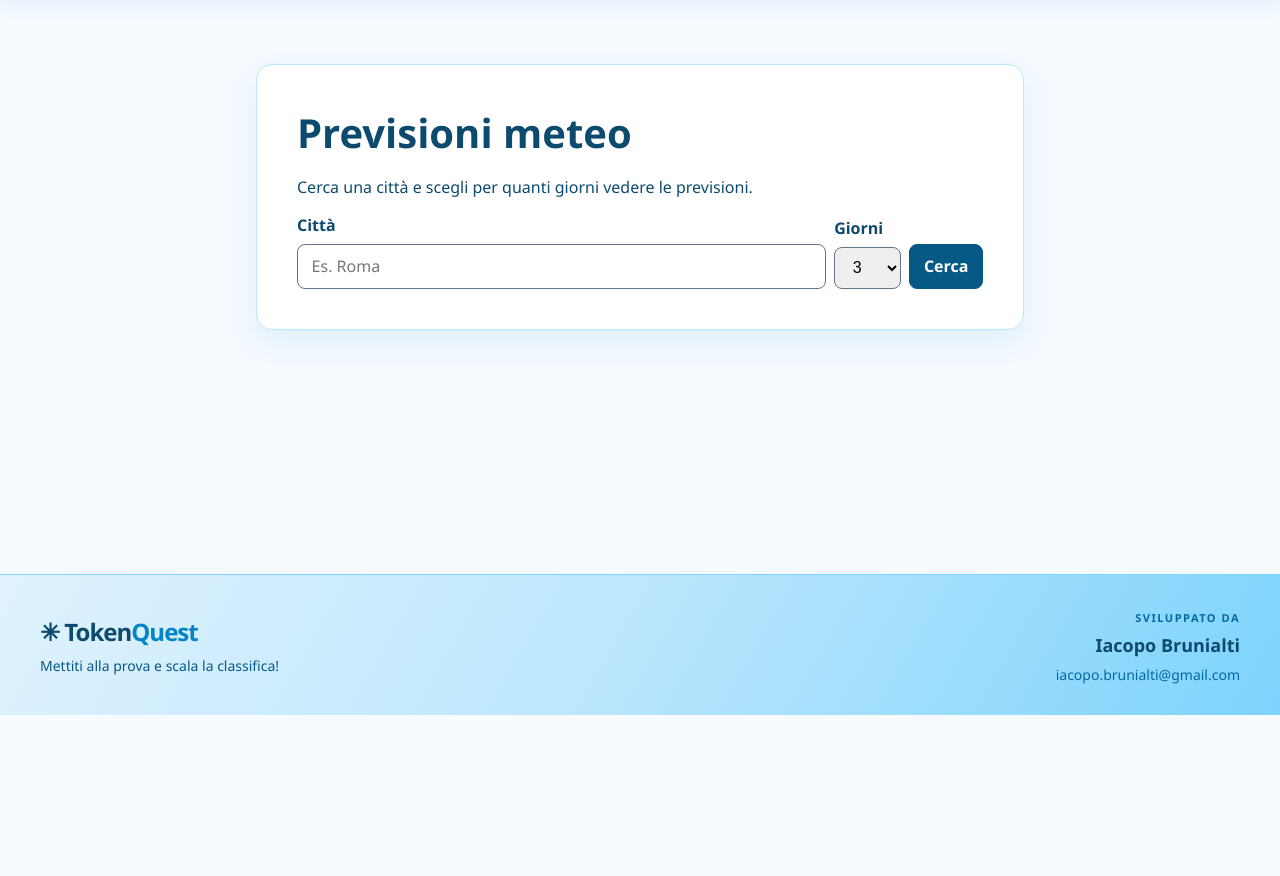
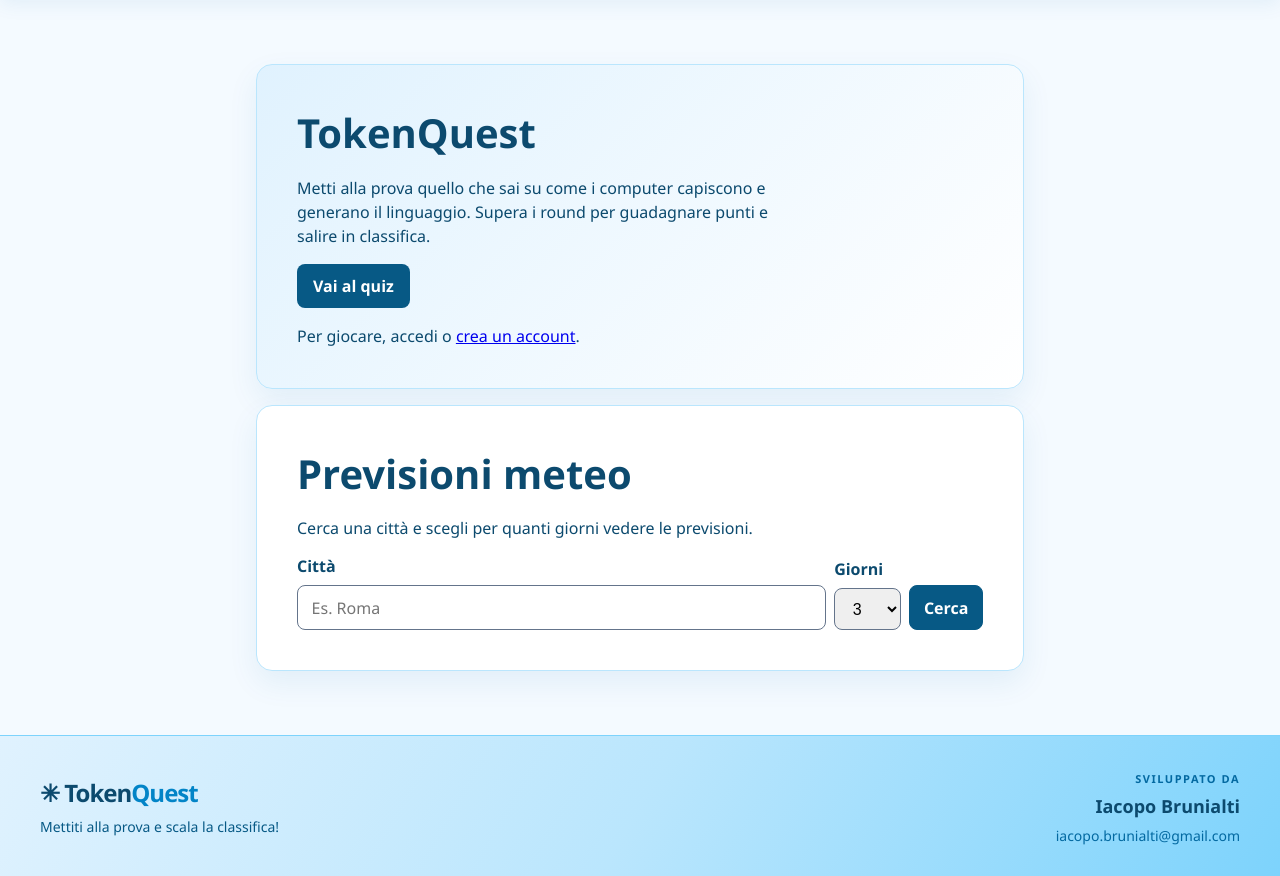
Before and after one commit to iacmee/TokenQuest, a Flask app: page / in a window 1280 px wide. Shown: the part 85-961 px from the top of the page. Before the commit the page ends 800 px from the top, so only its background shows below. Run offline with Flask 3, Linux system fonts and the light colour scheme; some libraries are stand-ins or nearby versions.

Commit message:
[NEW] add a brief introduction to the site in index.html

```diff
--- a/app.py
+++ b/app.py
@@ -33,7 +33,7 @@ def handle_csrf_error(error: CSRFError) -> ResponseReturnValue:
 try:
     with app.app_context():
         with db.engine.connect() as conn:
-            conn.exec_driver_sql("PRAGMA journal_mode=WAL")
+            conn.exec_driver_sql("PRAGMA journal_mode=DELETE")
             conn.exec_driver_sql("BEGIN IMMEDIATE")
             db.metadata.create_all(conn)
             question_count = conn.scalar(db.select(db.func.count()).select_from(Question))
@@ -149,7 +149,8 @@ def login() -> ResponseReturnValue:
         if check_password_hash(password_hash, form.password.data) and user is not None:
             flask.session.clear()
             flask.session["user_id"] = user.id
-            return flask.redirect(flask.url_for("index"), code=303)
+            destination = "quiz" if request.args.get("next") == "quiz" else "index"
+            return flask.redirect(flask.url_for(destination), code=303)
 
         flask.flash("Username o password non validi.", "error")
         return flask.render_template("login.html", form=form), 401
@@ -184,7 +185,7 @@ def quiz() -> ResponseReturnValue:
 
     user_id = flask.session.get("user_id")
     if user_id is None:
-        return flask.redirect(flask.url_for("login"), code=303)
+        return flask.redirect(flask.url_for("login", next="quiz"), code=303)
 
     try:
         if request.method == "POST":
--- a/static/style.css
+++ b/static/style.css
@@ -18,6 +18,7 @@ main {
     flex: 1;
 }
 
+.home-intro,
 .weather-panel,
 .leaderboard-panel,
 .quiz-panel {
@@ -30,11 +31,44 @@ main {
     box-shadow: 0 12px 30px rgba(3, 105, 161, 0.08);
 }
 
-.weather-panel h1,
+.home-intro h1,
+.weather-panel h2,
 .leaderboard-panel h1,
 .quiz-panel h1 {
     margin: 0;
     font-size: clamp(1.75rem, 5vw, 2.5rem);
+}
+
+.home-intro {
+    margin-bottom: 1rem;
+    background: linear-gradient(135deg, #e0f2fe, #fff);
+}
+
+.home-intro + .weather-panel {
+    margin-top: 1rem;
+}
+
+.home-intro p {
+    max-width: 55ch;
+    line-height: 1.5;
+}
+
+.home-quiz-link {
+    display: inline-block;
+    padding: 0.7rem 1rem;
+    border-radius: 8px;
+    background: #075985;
+    color: #fff;
+    font-weight: 700;
+    text-decoration: none;
+}
+
+.home-quiz-link:hover {
+    background: #0c4a6e;
+}
+
+.home-intro .home-access-note {
+    margin-bottom: 0;
 }
 
 .quiz-options {
--- a/templates/index.html
+++ b/templates/index.html
@@ -2,8 +2,17 @@
 {% block title %}Home · TokenQuest{% endblock %}
 
 {% block content %}
+<section class="home-intro" aria-labelledby="home-title">
+    <h1 id="home-title">TokenQuest</h1>
+    <p>Metti alla prova quello che sai su come i computer capiscono e generano il linguaggio. Supera i round per guadagnare punti e salire in classifica.</p>
+    <a class="home-quiz-link" href="{{ url_for('quiz') }}">Vai al quiz</a>
+    {% if session.get('user_id') is none %}
+        <p class="home-access-note">Per giocare, accedi o <a href="{{ url_for('register') }}">crea un account</a>.</p>
+    {% endif %}
+</section>
+
 <section class="weather-panel" aria-labelledby="weather-title">
-    <h1 id="weather-title">Previsioni meteo</h1>
+    <h2 id="weather-title">Previsioni meteo</h2>
     <p>Cerca una città e scegli per quanti giorni vedere le previsioni.</p>
 
     <form class="weather-form" method="get" action="{{ url_for('index') }}">
--- a/templates/login.html
+++ b/templates/login.html
@@ -5,7 +5,7 @@
 
 <section class="registration">
     <h1>Accedi</h1>
-    <form method="post" action="{{ url_for('login') }}">
+    <form method="post" action="{{ url_for('login', next='quiz' if request.args.get('next') == 'quiz' else none) }}">
         {{ form.hidden_tag() }} <!-- there will be generated csrf-token and other hidden fields -->
 
         {% for field, autocomplete in [
```
